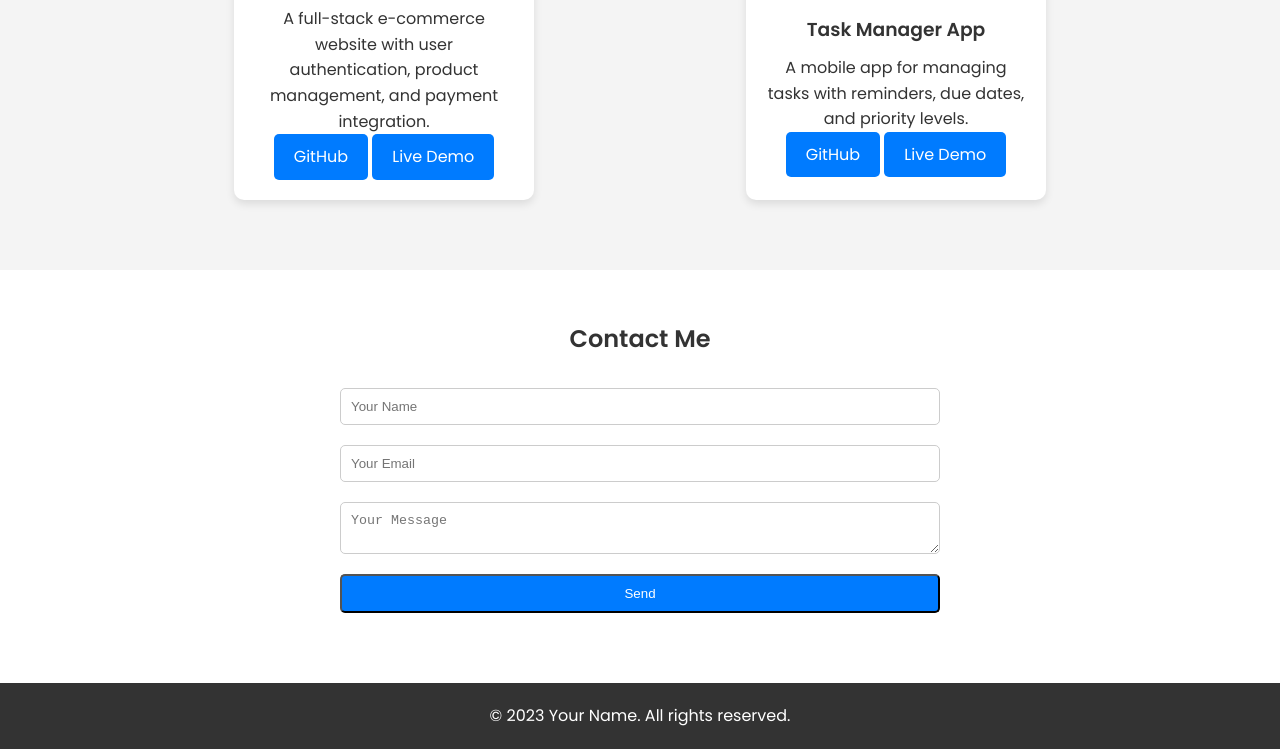
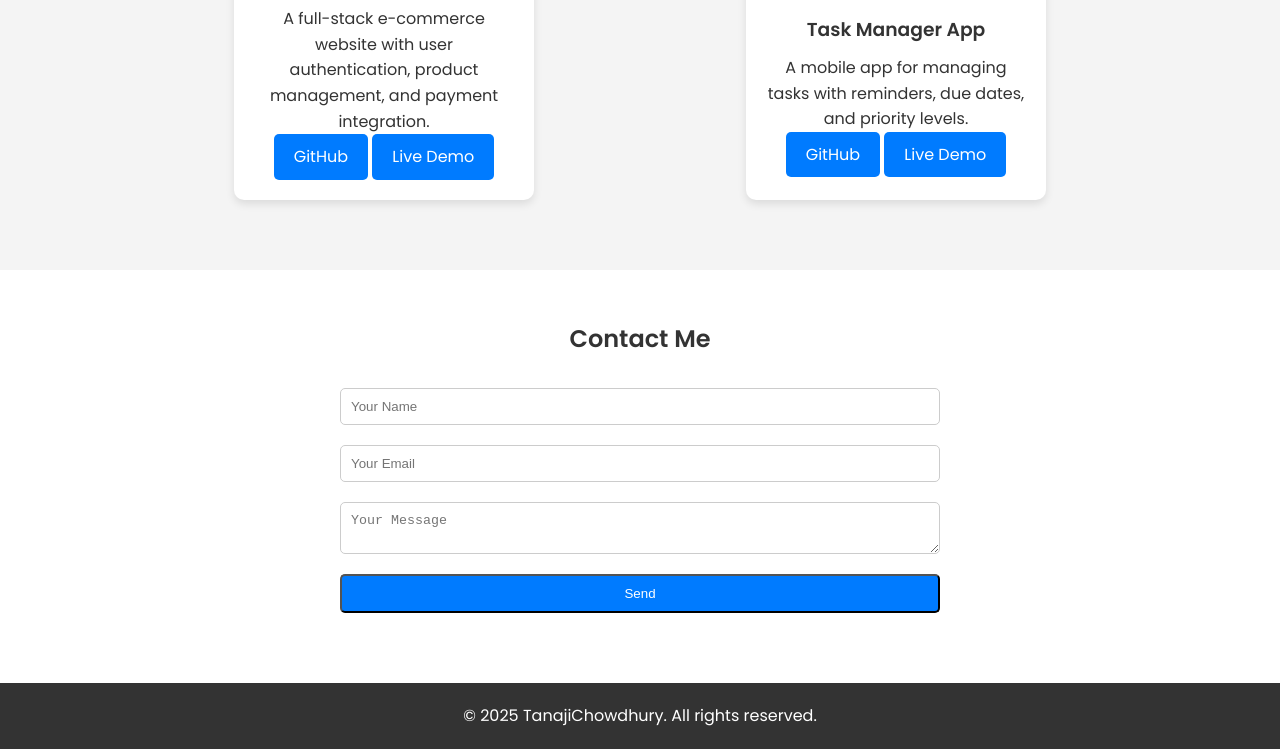
Before and after one commit to 21tanaji/Portfolio, a plain HTML site: page index.html in a window 1280 px wide. Shown: the part 1570-2319 px from the top of the page. Drawn offline with Linux system fonts and the light colour scheme.

Commit message:
footer change

```diff
--- a/index.html
+++ b/index.html
@@ -79,7 +79,7 @@
 
     <!-- Footer -->
     <footer>
-        <p>&copy; 2023 Your Name. All rights reserved.</p>
+        <p>&copy; 2025 TanajiChowdhury. All rights reserved.</p>
     </footer>
 
     <script src="script.js"></script>
```
